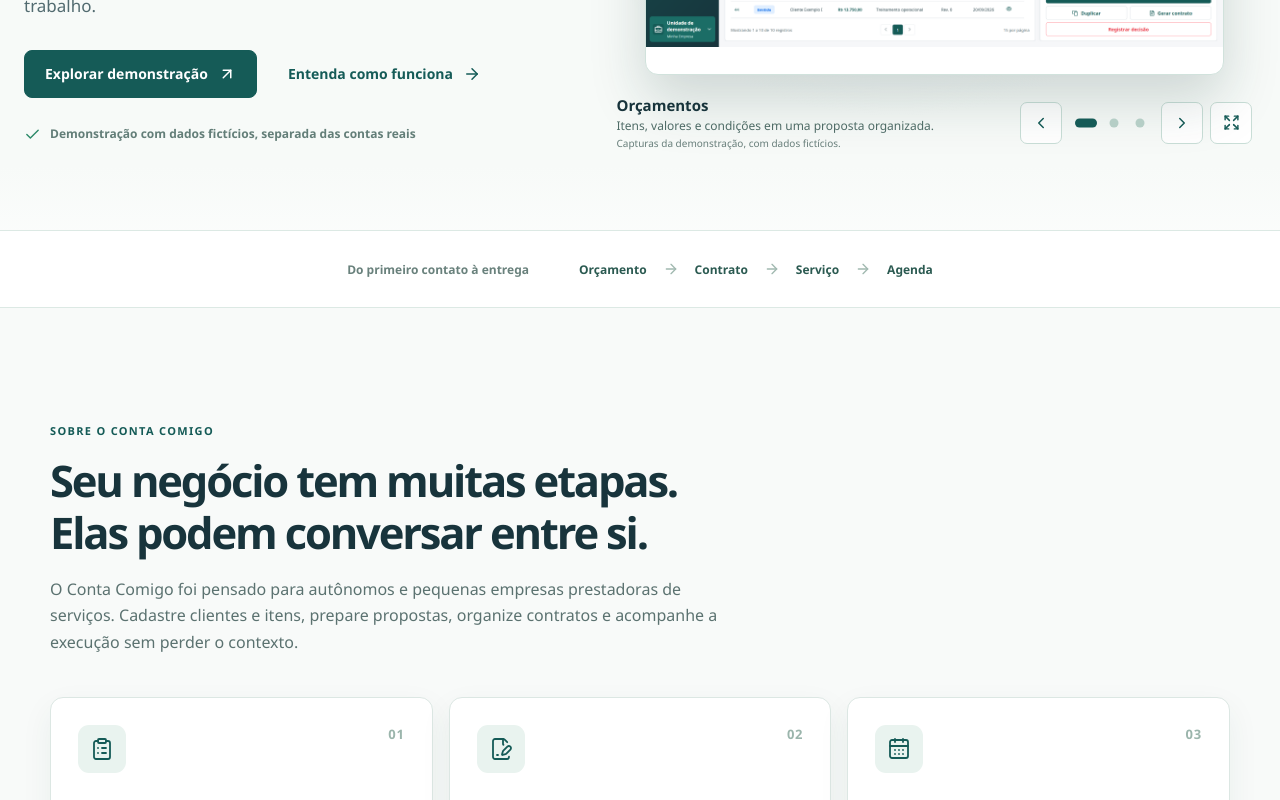
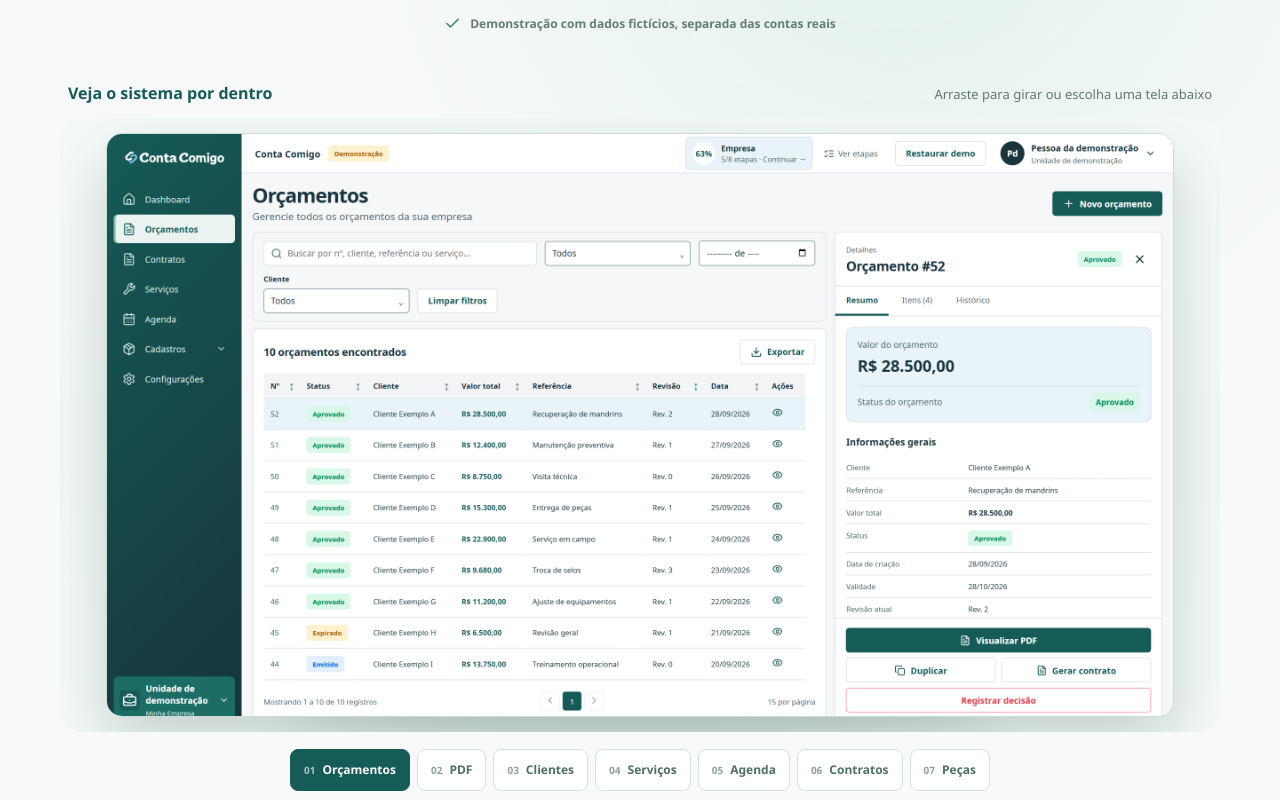
Before and after one commit to guicamarg0/conta-comigo-site, a React (Vite) app: page / in a window 1280 px wide. Shown: the part 480-1280 px from the top of the page. Built offline with nearby package versions, Linux system fonts and the light colour scheme.

Commit message:
feat: ampliar vitrine do sistema e incluir PDF de orçamento

```diff
--- a/src/SystemTour3D.jsx
+++ b/src/SystemTour3D.jsx
@@ -1,44 +1,78 @@
 import React, { useEffect, useRef, useState } from "react";
 import { createPortal } from "react-dom";
-import { ChevronLeft, ChevronRight, Expand, X } from "lucide-react";
+import { ChevronLeft, ChevronRight, Expand, ZoomIn, X } from "lucide-react";
 import "./system-tour-3d.css";
 
 const screens = [
   {
     title: "Orçamentos",
+    shortTitle: "Orçamentos",
     description: "Itens, valores e condições em uma proposta organizada.",
     image: "/screens/orcamentos.png",
     alt: "Tela real da demonstração do Conta Comigo com a lista de orçamentos fictícios",
   },
   {
+    title: "PDF do orçamento",
+    shortTitle: "PDF",
+    description: "O orçamento gerado pelo próprio sistema, com logo e cinco itens de exemplo.",
+    image: "/screens/orcamento-pdf.png",
+    alt: "PDF de orçamento gerado pelo Conta Comigo com logo da empresa e cinco itens fictícios",
+    kind: "document",
+  },
+  {
+    title: "Clientes",
+    shortTitle: "Clientes",
+    description: "Dados e histórico do cliente próximos de cada atendimento.",
+    image: "/screens/clientes.jpg",
+    alt: "Tela de clientes da demonstração do Conta Comigo com dados fictícios",
+  },
+  {
+    title: "Serviços",
+    shortTitle: "Serviços",
+    description: "Acompanhe o andamento de cada serviço em um lugar só.",
+    image: "/screens/servicos.jpg",
+    alt: "Tela de serviços da demonstração do Conta Comigo com dados fictícios",
+  },
+  {
     title: "Agenda e serviços",
+    shortTitle: "Agenda",
     description: "Compromissos e serviços visíveis para acompanhar a rotina.",
     image: "/screens/agenda.png",
     alt: "Tela real da demonstração do Conta Comigo com agenda de serviços fictícios",
   },
   {
     title: "Contratos",
+    shortTitle: "Contratos",
     description: "Documentos e histórico ligados ao trabalho combinado.",
     image: "/screens/contratos.png",
     alt: "Tela real da demonstração do Conta Comigo com contratos fictícios",
   },
+  {
+    title: "Peças e itens",
+    shortTitle: "Peças",
+    description: "Tenha os itens usados nos serviços organizados para preparar orçamentos.",
+    image: "/screens/pecas.jpg",
+    alt: "Tela de peças e itens da demonstração do Conta Comigo com dados fictícios",
+  },
 ];
 
-const faceAngle = 120;
+const faceAngle = 360 / screens.length;
 export default function SystemTour3D() {
   const [active, setActive] = useState(0);
   const [drag, setDrag] = useState(0);
   const [dragging, setDragging] = useState(false);
   const [expanded, setExpanded] = useState(false);
-  const [radius, setRadius] = useState(380);
+  const [zoomed, setZoomed] = useState(false);
+  const [radius, setRadius] = useState(1080);
   const pointer = useRef(null);
   const stage = useRef(null);
   const expandButton = useRef(null);
+  const zoomButton = useRef(null);
   const closeButton = useRef(null);
 
   useEffect(() => {
     if (!stage.current) return undefined;
-    const measure = () => setRadius(Math.max(170, Math.min(450, Math.round(stage.current.clientWidth * 0.62))));
+    const measure = () => setRadius(Math.round(stage.current.clientWidth * 1.04));
     measure();
     const observer = new ResizeObserver(measure);
     observer.observe(stage.current);
@@ -51,10 +85,20 @@
     document.body.style.overflow = "hidden";
     closeButton.current?.focus();
     const onKeyDown = (event) => {
-      if (event.key === "Escape") setExpanded(false);
+      if (event.key === "Escape") {
+        setExpanded(false);
+        setZoomed(false);
+      }
       if (event.key === "Tab") {
-        event.preventDefault();
-        closeButton.current?.focus();
+        const onClose = document.activeElement === closeButton.current;
+        const onZoom = document.activeElement === zoomButton.current;
+        if (event.shiftKey && onZoom) {
+          event.preventDefault();
+          closeButton.current?.focus();
+        } else if (!event.shiftKey && onClose) {
+          event.preventDefault();
+          zoomButton.current?.focus();
+        }
       }
     };
     window.addEventListener("keydown", onKeyDown);
@@ -68,6 +112,7 @@
   const goTo = (index) => {
     setActive((index + screens.length) % screens.length);
     setDrag(0);
+    setZoomed(false);
   };
 
   const onPointerDown = (event) => {
@@ -104,7 +149,7 @@
     <section className="system-tour" id="telas-do-sistema" aria-label="Telas do Conta Comigo">
       <div className="system-tour-heading">
         <span>Veja o sistema por dentro</span>
-        <small>Arraste para girar ou escolha uma tela</small>
+        <small>Arraste para girar ou escolha uma tela abaixo</small>
       </div>
       <div
         className="system-tour-stage"
@@ -113,6 +158,11 @@
         onPointerMove={onPointerMove}
         onPointerUp={finishDrag}
         onPointerCancel={cancelDrag}
+        onKeyDown={(event) => {
+          if (event.key === "ArrowLeft") goTo(active - 1);
+          if (event.key === "ArrowRight") goTo(active + 1);
+        }}
+        tabIndex={0}
         aria-label="Arraste na horizontal para girar as telas da demonstração"
       >
         <div
@@ -121,50 +171,71 @@
         >
           {screens.map((screen, index) => (
             <figure
-              className="system-tour-face"
+              className={`system-tour-face${screen.kind === "document" ? " is-document" : ""}`}
               key={screen.title}
               style={{ transform: `rotateY(${index * faceAngle}deg) translateZ(${radius}px)` }}
               aria-hidden={index !== active}
             >
-              <img src={screen.image} alt={screen.alt} draggable="false" loading="eager" />
+              <div className="system-tour-visual">
+                <img src={screen.image} alt={screen.alt} draggable="false" loading="eager" />
+              </div>
+              {screen.kind === "document" && (
+                <figcaption className="system-tour-document-caption">
+                  <span>Gerado no Conta Comigo</span>
+                  <strong>Um orçamento pronto para apresentar.</strong>
+                  <p>Logo da empresa, serviços e valores organizados em um PDF real da demonstração.</p>
+                  <small>Use “Ampliar tela” para ler os detalhes.</small>
+                </figcaption>
+              )}
             </figure>
           ))}
         </div>
+      </div>
+      <div className="system-tour-screen-list" role="group" aria-label="Escolher tela do sistema">
+        {screens.map((screen, index) => (
+          <button
+            type="button"
+            key={screen.title}
+            className={index === active ? "is-active" : ""}
+            aria-label={`Mostrar ${screen.title}`}
+            aria-pressed={index === active}
+            onClick={() => goTo(index)}
+          >
+            <span>{String(index + 1).padStart(2, "0")}</span> {screen.shortTitle}
+          </button>
+        ))}
       </div>
       <div className="system-tour-bottom">
         <div className="system-tour-description" aria-live="polite">
           <strong>{screens[active].title}</strong>
           <span>{screens[active].description}</span>
           <small>Capturas da demonstração, com dados fictícios.</small>
+          {screens[active].kind === "document" && (
+            <a className="system-tour-pdf-link" href="/screens/orcamento-exemplo.pdf" target="_blank" rel="noopener noreferrer">
+              Abrir o PDF original <Expand size={15} aria-hidden="true" />
+            </a>
+          )}
         </div>
         <div className="system-tour-actions">
           <button type="button" onClick={() => goTo(active - 1)} aria-label="Tela anterior"><ChevronLeft size={18} /></button>
-          <div className="system-tour-dots" aria-label="Escolher tela">
-            {screens.map((screen, index) => (
-              <button
-                type="button"
-                key={screen.title}
-                className={index === active ? "is-active" : ""}
-                aria-label={`Mostrar ${screen.title}`}
-                aria-pressed={index === active}
-                onClick={() => goTo(index)}
-              />
-            ))}
-          </div>
+          <span className="system-tour-counter">{String(active + 1).padStart(2, "0")} / {String(screens.length).padStart(2, "0")}</span>
           <button type="button" onClick={() => goTo(active + 1)} aria-label="Próxima tela"><ChevronRight size={18} /></button>
-          <button ref={expandButton} type="button" className="system-tour-expand" onClick={() => setExpanded(true)} aria-label={`Ampliar tela de ${screens[active].title}`}><Expand size={17} /></button>
+          <button ref={expandButton} type="button" className="system-tour-expand" onClick={() => setExpanded(true)} aria-label={`Ampliar tela de ${screens[active].title}`}><Expand size={17} /><span>Ampliar tela</span></button>
         </div>
       </div>
       {expanded && createPortal(
         <div className="system-tour-lightbox" role="presentation" onMouseDown={(event) => {
           if (event.target === event.currentTarget) setExpanded(false);
         }}>
-          <div className="system-tour-dialog" role="dialog" aria-modal="true" aria-label={`Tela de ${screens[active].title}`}>
+          <div className={`system-tour-dialog${zoomed ? " is-zoomed" : ""}${screens[active].kind === "document" ? " is-document" : ""}`} role="dialog" aria-modal="true" aria-label={`Tela de ${screens[active].title}`}>
             <div className="system-tour-dialog-top">
               <span>{screens[active].title} · demonstração fictícia</span>
-              <button ref={closeButton} type="button" onClick={() => setExpanded(false)} aria-label="Fechar imagem ampliada"><X size={20} /></button>
+              <div>
+                <button ref={zoomButton} type="button" onClick={() => setZoomed((value) => !value)} aria-label={zoomed ? "Ajustar imagem à tela" : "Aproximar detalhes"} aria-pressed={zoomed}><ZoomIn size={20} /><span>{zoomed ? "Ajustar" : "Aproximar"}</span></button>
+                <button ref={closeButton} type="button" onClick={() => { setExpanded(false); setZoomed(false); }} aria-label="Fechar imagem ampliada"><X size={20} /></button>
+              </div>
             </div>
-            <img src={screens[active].image} alt={screens[active].alt} />
+            <div className="system-tour-dialog-image"><img src={screens[active].image} alt={screens[active].alt} /></div>
           </div>
         </div>,
         document.body
--- a/src/landing.css
+++ b/src/landing.css
@@ -78,30 +78,24 @@
 }
 .hero-inner {
   width: min(1240px, calc(100% - 48px)); margin-inline: auto;
-  min-height: 615px; padding: 74px 0 70px;
-  display: grid; grid-template-columns: minmax(0, .91fr) minmax(0, 1.09fr);
-  gap: clamp(34px, 4vw, 68px); align-items: center;
+  padding: 74px 0 76px;
+  display: grid; grid-template-columns: minmax(0, 1fr);
+  gap: 50px;
 }
-.hero-copy { max-width: 555px; }
+.hero-copy { max-width: 850px; margin-inline: auto; text-align: center; }
 .hero-copy h1 {
-  max-width: 600px; margin: 22px 0 20px; font-size: clamp(40px, 4.2vw, 61px);
+  max-width: 850px; margin: 22px 0 20px; font-size: clamp(44px, 4.2vw, 65px);
   line-height: 1.11; letter-spacing: -.058em; font-weight: 800;
 }
 .hero-copy h1 em { color: var(--brand-primary); font-style: normal; }
-.hero-copy > p { max-width: 505px; margin-bottom: 30px; color: #526b70; font-size: 17px; line-height: 1.72; }
-.hero-actions { display: flex; flex-wrap: wrap; gap: 10px; }
+.hero-copy > p { max-width: 650px; margin: 0 auto 28px; color: #526b70; font-size: 17px; line-height: 1.72; }
+.hero-actions { display: flex; justify-content: center; flex-wrap: wrap; gap: 10px; }
 .hero-footnote {
-  display: flex; align-items: center; gap: 9px; margin-top: 27px;
+  display: flex; align-items: center; justify-content: center; gap: 9px; margin-top: 25px;
   color: #637e78; font-size: 12px; font-weight: 600; line-height: 1.45;
 }
 .hero-footnote svg { color: #2d8a69; flex: none; }
-.hero-tour { min-width: 0; padding: 10px 0 10px; }
-.hero-tour .system-tour { max-width: 680px; }
-.hero-tour .system-tour-heading span { font-size: 14px; }
-.hero-tour .system-tour-heading small { font-size: 12px; }
-.hero-tour .system-tour-face { border-radius: 13px; box-shadow: 0 25px 55px #143e342f; }
-.hero-tour .system-tour-description strong { font-size: 15px; }
-.hero-tour .system-tour-description span { font-size: 12px; }
+.hero-tour { width: min(1160px, 100%); min-width: 0; margin-inline: auto; }
 .flow-strip {
   min-height: 78px; display: flex; align-items: center; justify-content: center; gap: 50px;
   padding: 18px 24px; border-top: 1px solid #dce9e4; border-bottom: 1px solid #dce9e4;
@@ -202,9 +196,8 @@
 }
 
 @media (max-width: 1100px) {
-  .hero-inner { grid-template-columns: minmax(0, .95fr) minmax(0, 1.05fr); gap: 28px; }
-  .hero-copy h1 { font-size: 46px; }
-  .hero-copy > p { font-size: 15px; }
+  .hero-copy h1 { font-size: clamp(42px, 5.6vw, 58px); }
+  .hero-copy > p { font-size: 16px; }
   .hero-actions .button { padding-inline: 15px; font-size: 12px; }
 }
 
@@ -221,10 +214,9 @@
   }
   .mobile-nav a { display: flex; align-items: center; min-height: 46px; padding: 0 10px; color: #355955; font-size: 14px; font-weight: 700; }
   .mobile-nav .mobile-demo { justify-content: center; gap: 9px; margin-top: 8px; border-radius: 7px; background: var(--brand-primary); color: #fff; }
-  .hero-inner { grid-template-columns: 1fr; padding-block: 64px 58px; gap: 44px; }
-  .hero-copy { max-width: 680px; }
+  .hero-inner { padding-block: 64px 58px; gap: 36px; }
+  .hero-copy { max-width: 720px; }
   .hero-copy h1 { font-size: clamp(42px, 7vw, 60px); }
-  .hero-tour { max-width: 680px; width: 100%; margin-inline: auto; }
   .flow-strip { gap: 22px; }
   .journey-grid { gap: 10px; }
   .journey-card { padding: 20px; min-height: 285px; }
--- a/src/system-tour-3d.css
+++ b/src/system-tour-3d.css
@@ -1,31 +1,246 @@
-.system-tour{width:100%;max-width:680px;margin:auto;color:#18343c;position:relative}
-.system-tour-heading{display:flex;align-items:baseline;justify-content:space-between;gap:12px;margin:0 0 12px;padding:0 4px}
-.system-tour-heading span{color:#155b57;font-size:13px;font-weight:800}
-.system-tour-heading small{color:#607875;font-size:11px}
-.system-tour-stage{width:100%;height:370px;position:relative;perspective:1250px;perspective-origin:50% 48%;touch-action:pan-y;cursor:grab;user-select:none}
-.system-tour-stage:active{cursor:grabbing}
-.system-tour-rotor{position:absolute;inset:0;transform-style:preserve-3d;transition:transform .6s cubic-bezier(.2,.75,.2,1)}
-.system-tour-rotor.is-dragging{transition:none}
-.system-tour-face{position:absolute;inset:8px 5%;margin:0;overflow:hidden;display:grid;place-items:center;border:1px solid #d1e2dc;border-radius:12px;background:#fff;box-shadow:0 20px 48px #153e3829;backface-visibility:hidden}
-.system-tour-face img{display:block;width:100%;height:100%;object-fit:contain;object-position:center top;pointer-events:none}
-.system-tour-bottom{display:flex;align-items:center;justify-content:space-between;gap:20px;padding:12px 4px 0}
-.system-tour-description{display:grid;gap:2px;min-width:0}
-.system-tour-description strong{color:#18343c;font-size:15px}
-.system-tour-description span{color:#506d68;font-size:12px;line-height:1.45}
-.system-tour-description small{color:#687f7b;font-size:10px}
-.system-tour-actions{display:flex;align-items:center;gap:7px;flex:none}
-.system-tour-actions>button{display:grid;place-items:center;width:42px;height:42px;border:1px solid #c9ded7;border-radius:7px;background:#fff;color:#155b57}
-.system-tour-actions>button:hover{background:#eaf3ef}
-.system-tour-dots{display:flex;gap:2px;align-items:center;padding:0 2px}
-.system-tour-dots button{position:relative;width:24px;height:42px;border:0;padding:0;background:transparent}
-.system-tour-dots button::after{content:"";position:absolute;top:50%;left:50%;width:9px;height:9px;transform:translate(-50%,-50%);border-radius:50%;background:#b5cec6}
-.system-tour-dots button.is-active{width:29px}
-.system-tour-dots button.is-active::after{width:22px;border-radius:8px;background:#155b57}
-.system-tour-lightbox{position:fixed;inset:0;z-index:80;display:grid;place-items:center;padding:20px;background:#0c242bd9}
-.system-tour-dialog{width:min(1200px,100%);max-height:94vh;overflow:auto;border-radius:12px;background:#fff;box-shadow:0 24px 70px #0007}
-.system-tour-dialog-top{display:flex;align-items:center;justify-content:space-between;gap:14px;padding:12px 16px;color:#18343c;font-size:14px;font-weight:700}
-.system-tour-dialog-top button{display:grid;place-items:center;width:44px;height:44px;border:0;border-radius:6px;background:#eaf3ef;color:#155b57}
-.system-tour-dialog img{display:block;width:100%;height:auto}
-@media(max-width:760px){.system-tour-heading{display:grid;gap:2px}.system-tour-stage{height:310px}.system-tour-face{inset:8px 1%}.system-tour-bottom{display:grid;gap:12px}.system-tour-actions{justify-content:space-between}.system-tour-actions>button{width:44px;height:44px}}
-@media(max-width:430px){.system-tour-stage{height:260px}}
-@media(prefers-reduced-motion:reduce){.system-tour-rotor{transition:none}}
+.system-tour {
+  width: 100%;
+  max-width: 1160px;
+  margin-inline: auto;
+  color: #18343c;
+  position: relative;
+}
+
+.system-tour-heading {
+  display: flex;
+  align-items: baseline;
+  justify-content: space-between;
+  gap: 16px;
+  margin: 0 0 14px;
+  padding-inline: 8px;
+}
+.system-tour-heading span { color: #155b57; font-size: 16px; font-weight: 800; }
+.system-tour-heading small { color: #607875; font-size: 13px; }
+
+.system-tour-stage {
+  width: 100%;
+  min-height: 260px;
+  aspect-ratio: 1.89;
+  position: relative;
+  overflow: hidden;
+  border-radius: 22px;
+  background: radial-gradient(ellipse at 50% 54%, #e1eee8 0%, #edf6f1 48%, #f5faf7 75%);
+  perspective: 1700px;
+  perspective-origin: 50% 50%;
+  touch-action: pan-y;
+  cursor: grab;
+  user-select: none;
+}
+.system-tour-stage:active { cursor: grabbing; }
+.system-tour-stage::after {
+  content: "";
+  position: absolute;
+  z-index: 0;
+  width: 63%;
+  height: 30px;
+  left: 18.5%;
+  bottom: 1%;
+  border-radius: 50%;
+  background: #234d4250;
+  filter: blur(24px);
+  pointer-events: none;
+}
+.system-tour-rotor {
+  position: absolute;
+  z-index: 1;
+  inset: 0;
+  transform-style: preserve-3d;
+  transition: transform .62s cubic-bezier(.2,.75,.2,1);
+}
+.system-tour-rotor.is-dragging { transition: none; }
+.system-tour-face {
+  position: absolute;
+  inset: 15px 4%;
+  margin: 0;
+  overflow: hidden;
+  display: grid;
+  place-items: center;
+  border: 1px solid #c9ddd5;
+  border-radius: 16px;
+  background: #fff;
+  box-shadow: 0 26px 64px #153e3836;
+  backface-visibility: hidden;
+}
+.system-tour-visual { display: grid; place-items: center; width: 100%; height: 100%; min-width: 0; min-height: 0; }
+.system-tour-face img {
+  display: block;
+  width: 100%;
+  height: 100%;
+  object-fit: contain;
+  object-position: center;
+  pointer-events: none;
+}
+.system-tour-face.is-document {
+  grid-template-columns: minmax(0, 57%) minmax(0, 43%);
+  background: #f8fbf9;
+}
+.system-tour-face.is-document .system-tour-visual {
+  padding: 16px;
+  background: #e8f0ec;
+}
+.system-tour-face.is-document img {
+  width: auto;
+  max-width: 100%;
+  height: auto;
+  max-height: 100%;
+  box-shadow: 0 14px 30px #1c40302c;
+}
+.system-tour-document-caption { display: grid; align-content: center; gap: 16px; padding: clamp(22px, 3vw, 48px); }
+.system-tour-document-caption > span {
+  color: #2e806b;
+  font-size: 11px;
+  font-weight: 800;
+  letter-spacing: .12em;
+  text-transform: uppercase;
+}
+.system-tour-document-caption strong { max-width: 360px; color: #183b3a; font-size: clamp(24px, 2.8vw, 40px); line-height: 1.15; letter-spacing: -.045em; }
+.system-tour-document-caption p { max-width: 340px; margin: 0; color: #5c756d; font-size: 14px; line-height: 1.65; }
+.system-tour-document-caption small { color: #3f786a; font-size: 12px; font-weight: 700; }
+
+.system-tour-screen-list {
+  display: flex;
+  justify-content: center;
+  flex-wrap: wrap;
+  gap: 7px;
+  margin: 17px auto 0;
+}
+.system-tour-screen-list button {
+  min-height: 42px;
+  display: inline-flex;
+  align-items: center;
+  gap: 7px;
+  padding: 0 13px;
+  border: 1px solid #d4e4dc;
+  border-radius: 8px;
+  background: #fff;
+  color: #4d7065;
+  font-size: 12px;
+  font-weight: 700;
+  white-space: nowrap;
+  transition: background .18s ease, border-color .18s ease, color .18s ease;
+}
+.system-tour-screen-list button:hover { border-color: #91c0ad; background: #eef6f1; }
+.system-tour-screen-list button.is-active { border-color: #155b57; background: #155b57; color: #fff; }
+.system-tour-screen-list button span { font-size: 10px; opacity: .65; }
+
+.system-tour-bottom {
+  display: flex;
+  align-items: center;
+  justify-content: space-between;
+  gap: 24px;
+  padding: 19px 8px 0;
+}
+.system-tour-description { display: grid; gap: 3px; min-width: 0; }
+.system-tour-description strong { color: #18343c; font-size: 18px; }
+.system-tour-description > span { color: #506d68; font-size: 14px; line-height: 1.45; }
+.system-tour-description small { color: #687f7b; font-size: 12px; }
+.system-tour-pdf-link { display: inline-flex; align-items: center; gap: 6px; width: fit-content; margin-top: 5px; color: #155b57; font-size: 13px; font-weight: 800; text-decoration: underline; text-underline-offset: 3px; }
+.system-tour-pdf-link:hover { color: #0b403c; }
+.system-tour-actions { display: flex; align-items: center; gap: 8px; flex: none; }
+.system-tour-actions > button {
+  display: inline-flex;
+  align-items: center;
+  justify-content: center;
+  gap: 8px;
+  min-width: 44px;
+  height: 44px;
+  border: 1px solid #c9ded7;
+  border-radius: 8px;
+  background: #fff;
+  color: #155b57;
+  font-size: 12px;
+  font-weight: 800;
+}
+.system-tour-actions > button:hover { background: #eaf3ef; }
+.system-tour-actions > .system-tour-expand { min-width: 138px; padding-inline: 12px; }
+.system-tour-counter { min-width: 52px; color: #53736a; text-align: center; font-size: 12px; font-weight: 800; font-variant-numeric: tabular-nums; }
+
+.system-tour-lightbox {
+  position: fixed;
+  inset: 0;
+  z-index: 80;
+  display: grid;
+  place-items: center;
+  padding: clamp(8px, 2vw, 28px);
+  background: #0c242bef;
+}
+.system-tour-dialog {
+  width: min(1440px, 100%);
+  max-height: calc(100dvh - 16px);
+  display: flex;
+  flex-direction: column;
+  overflow: hidden;
+  border-radius: 13px;
+  background: #fff;
+  box-shadow: 0 24px 70px #0008;
+}
+.system-tour-dialog-top {
+  flex: none;
+  min-height: 60px;
+  display: flex;
+  align-items: center;
+  justify-content: space-between;
+  gap: 14px;
+  padding: 8px 13px 8px 20px;
+  color: #18343c;
+  font-size: 14px;
+  font-weight: 800;
+}
+.system-tour-dialog-top > div { display: flex; gap: 6px; }
+.system-tour-dialog-top button {
+  min-width: 44px;
+  height: 44px;
+  display: inline-flex;
+  align-items: center;
+  justify-content: center;
+  gap: 7px;
+  padding-inline: 10px;
+  border: 0;
+  border-radius: 7px;
+  background: #eaf3ef;
+  color: #155b57;
+  font-size: 12px;
+  font-weight: 800;
+}
+.system-tour-dialog-top button:hover { background: #d9eae2; }
+.system-tour-dialog-image { min-height: 0; overflow: auto; background: #e8eeeb; text-align: center; }
+.system-tour-dialog-image img { display: block; width: 100%; height: auto; margin-inline: auto; }
+.system-tour-dialog.is-document .system-tour-dialog-image { padding: 18px; }
+.system-tour-dialog.is-document .system-tour-dialog-image img { width: auto; max-width: 100%; max-height: calc(100dvh - 112px); box-shadow: 0 12px 30px #0b2c262e; }
+.system-tour-dialog.is-zoomed .system-tour-dialog-image img { width: max(1400px, 135%); max-width: none; max-height: none; }
+.system-tour-dialog.is-zoomed.is-document .system-tour-dialog-image img { width: auto; height: 170vh; max-width: none; }
+
+@media (max-width: 760px) {
+  .system-tour-heading { display: grid; gap: 2px; }
+  .system-tour-heading span { font-size: 14px; }
+  .system-tour-heading small { font-size: 11px; }
+  .system-tour-stage { perspective: 1000px; }
+  .system-tour-face { inset: 9px 1%; border-radius: 11px; }
+  .system-tour-face.is-document { display: grid; grid-template-columns: 1fr; }
+  .system-tour-face.is-document .system-tour-visual { padding: 9px; }
+  .system-tour-document-caption { display: none; }
+  .system-tour-screen-list { justify-content: flex-start; flex-wrap: nowrap; overflow-x: auto; margin-inline: -8px; padding: 0 8px 5px; scroll-snap-type: x proximity; }
+  .system-tour-screen-list button { flex: none; scroll-snap-align: center; }
+  .system-tour-bottom { align-items: start; gap: 14px; }
+  .system-tour-description strong { font-size: 16px; }
+  .system-tour-description > span { font-size: 12px; }
+  .system-tour-description small { font-size: 10px; }
+  .system-tour-actions > .system-tour-expand { min-width: 44px; }
+  .system-tour-actions > .system-tour-expand span { display: none; }
+}
+
+@media (max-width: 540px) {
+  .system-tour-bottom { display: grid; }
+  .system-tour-actions { justify-content: space-between; }
+  .system-tour-dialog-top { font-size: 11px; padding-left: 12px; }
+  .system-tour-dialog-top button span { display: none; }
+}
+
+@media (prefers-reduced-motion: reduce) {
+  .system-tour-rotor, .system-tour-screen-list button { transition: none; }
+}
```
Also changed, not shown: 2 other files (tests, documents, lock files or other folders).
